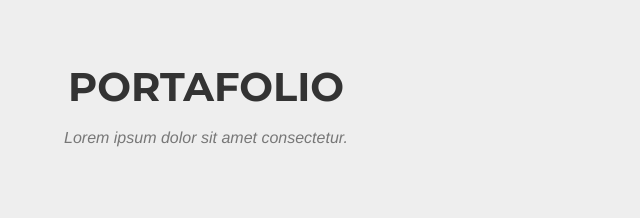
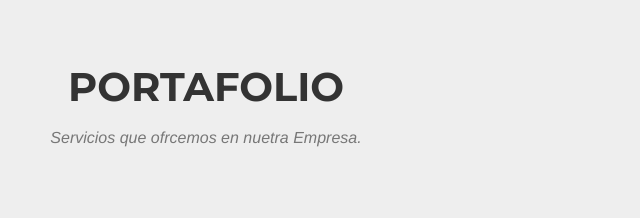
Before and after one commit to Jeralsoft/Programacionweb, a website: page index.html in a window 1280 px wide. Shown: the part 1620-1838 px from the top of the page, 434-1074 px from the left. Drawn offline with nearby package versions, Linux system fonts and the light colour scheme; a web font is replaced by a local one.

Commit message:
Version 3.0
Actualizacion 3.0

```diff
--- a/index.html
+++ b/index.html
@@ -131,7 +131,7 @@
             <div class="row">
                 <div class="col-lg-12 text-center">
                     <h2 class="section-heading">PORTAFOLIO</h2>
-                    <h3 class="section-subheading text-muted">Lorem ipsum dolor sit amet consectetur.</h3>
+                    <h3 class="section-subheading text-muted">Servicios que ofrcemos en nuetra Empresa.</h3>
                 </div>
             </div>
             <div class="row">
```
